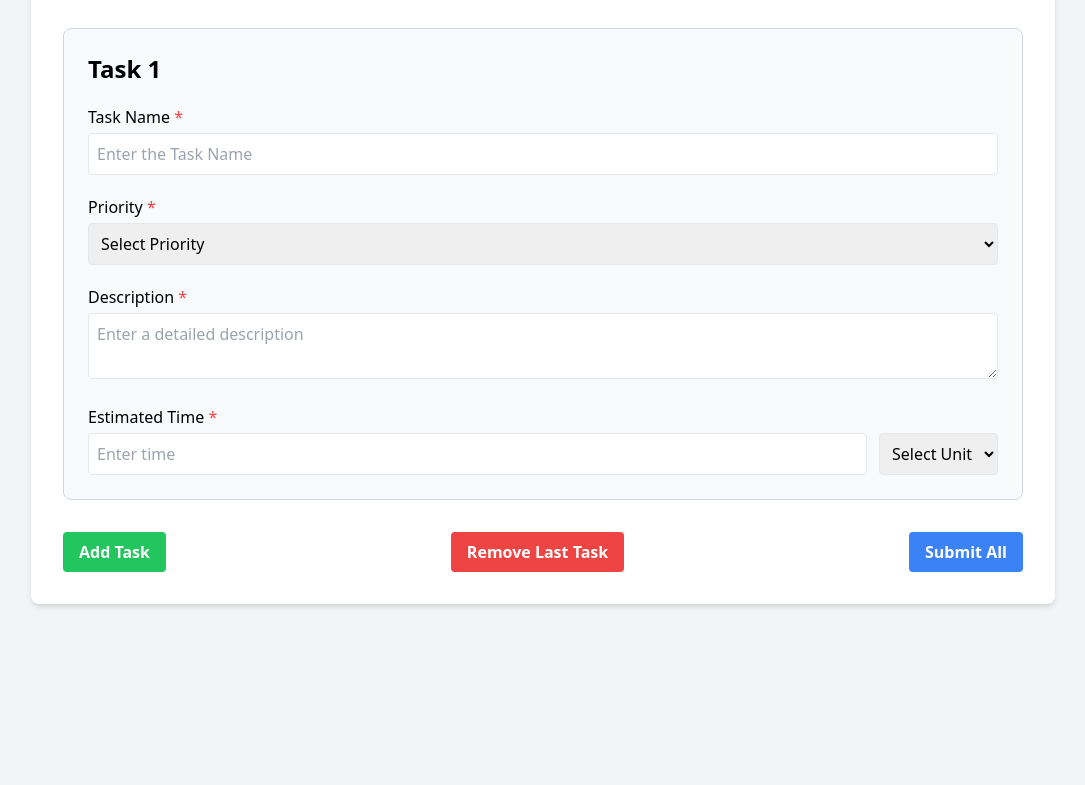
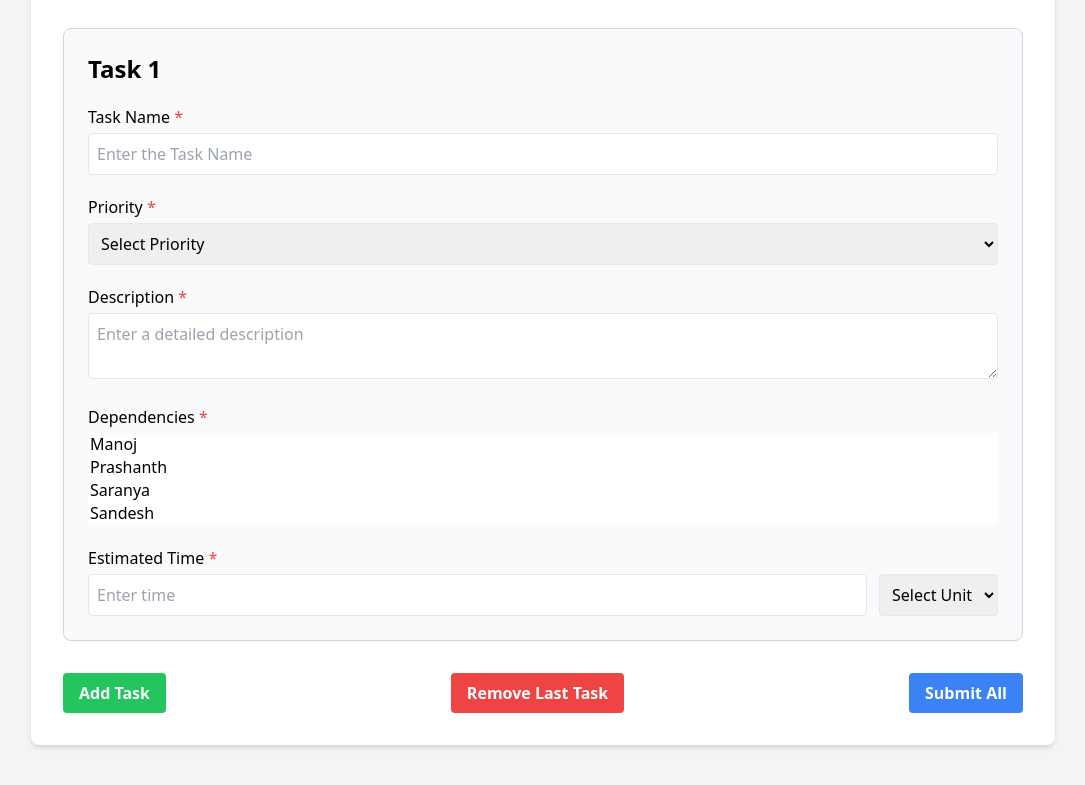
Before and after one commit to AkshithaRao123/Daily-tasks, a plain HTML site: page templates/daily.html in a window 1280 px wide. Shown: the part 112-897 px from the top of the page, without its empty margins (97-1182 px from the left). Before the commit the page ends 800 px from the top, so only its background shows below. Drawn offline with nearby package versions, Linux system fonts and the light colour scheme.

Commit message:
Update daily.html

```diff
--- a/templates/daily.html
+++ b/templates/daily.html
@@ -69,6 +69,23 @@
           </div>
 
           <div>
+            <label class="block font-medium mb-1">Dependencies <span class="text-red-500">*</span></label>
+            <select class="w-full dependencies" multiple placeholder="Select dependencies...">
+              <option value="Manoj">Manoj</option>
+              <option value="Prashanth">Prashanth</option>
+              <option value="Saranya">Saranya</option>
+              <option value="Sandesh">Sandesh</option>
+              <option value="Vivek">Vivek</option>
+              <option value="Pavithra">Pavithra</option>
+              <option value="Adi">Adi</option>
+              <option value="Akshitha">Akshitha</option>
+              <option value="Sharon">Sharon</option>
+              <option value="None">None</option>
+            </select>
+            <p class="error-message text-red-500 text-sm hidden">Dependency is required.</p>
+          </div>
+
+          <div>
             <label class="block font-medium mb-1">Estimated Time <span class="text-red-500">*</span></label>
             <div class="flex gap-3">
               <input type="number" min="1" class="w-full border p-2 rounded time_value" placeholder="Enter time" required>
@@ -80,6 +97,7 @@
             </div>
             <p class="error-message text-red-500 text-sm hidden">Both time value and unit are required.</p>
           </div>
+
         </div>
       `;
       document.getElementById('tasksContainer').insertAdjacentHTML('beforeend', taskHTML);
@@ -109,6 +127,9 @@
         const description = task.querySelector('.description');
         const descriptionError = task.querySelector('.description + .error-message');
 
+        const dependencies = task.querySelector('.dependencies');
+        const dependenciesError = task.querySelector('.dependencies + .error-message');
+
         const timeValue = task.querySelector('.time_value');
         const timeUnit = task.querySelector('.time_unit');
         const timeError = task.querySelector('.time_unit').parentElement.nextElementSibling;
@@ -137,6 +158,13 @@
           descriptionError.classList.add('hidden');
         }
 
+        if (dependencies.value === '') {
+          dependenciesError.classList.remove('hidden');
+          isValid = false;
+        } else {
+          dependenciesError.classList.add('hidden');
+        }
+
         // Validate Estimated Time
         if (timeValue.value.trim() === '' || timeUnit.value === '') {
           timeError.classList.remove('hidden');
@@ -150,6 +178,7 @@
             taskName: taskName.value,
             priority: priority.value,
             description: description.value,
+            dependencies: dependencies.value,
             estimatedTime: {
               value: timeValue.value,
               unit: timeUnit.value
```
